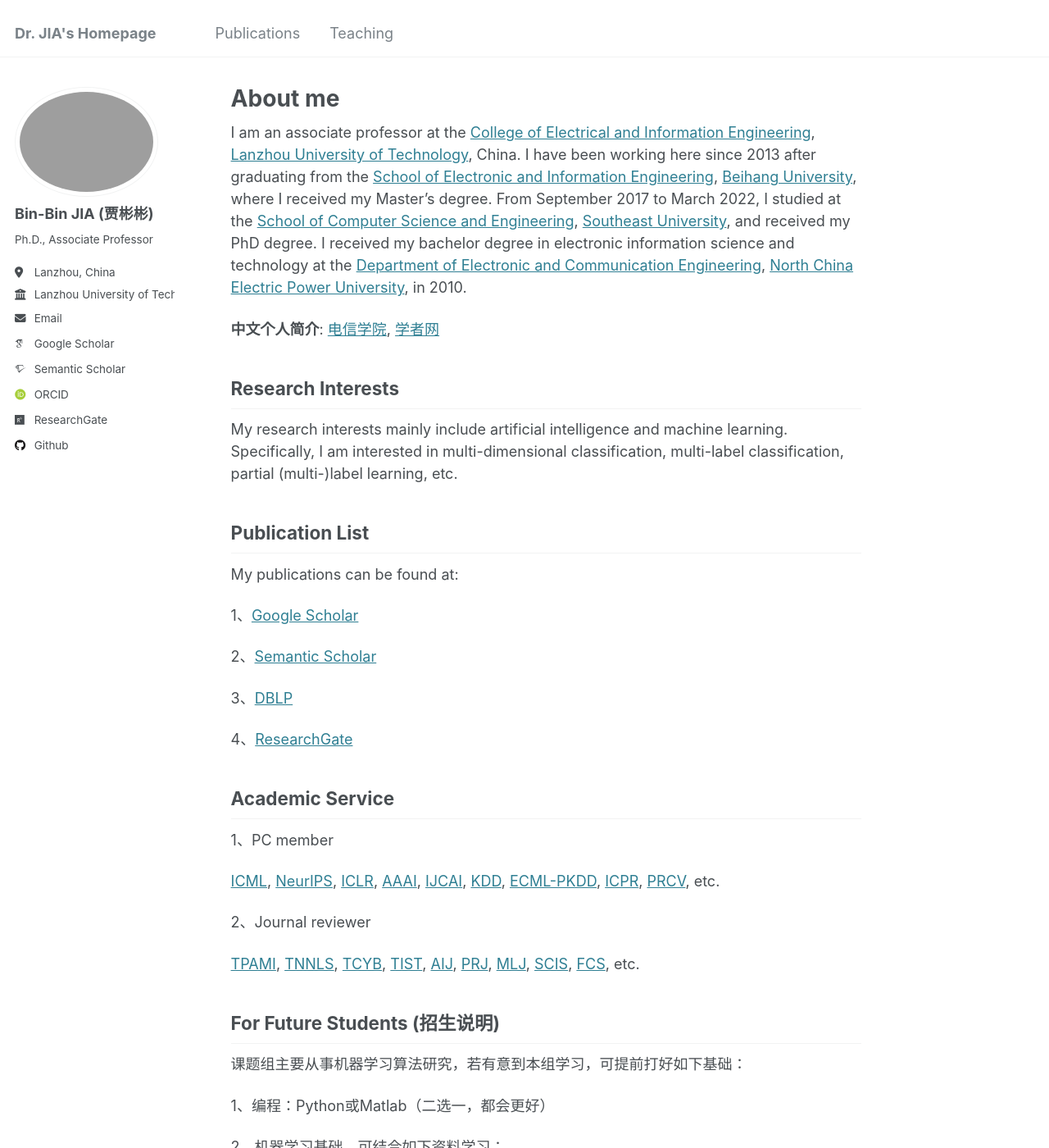
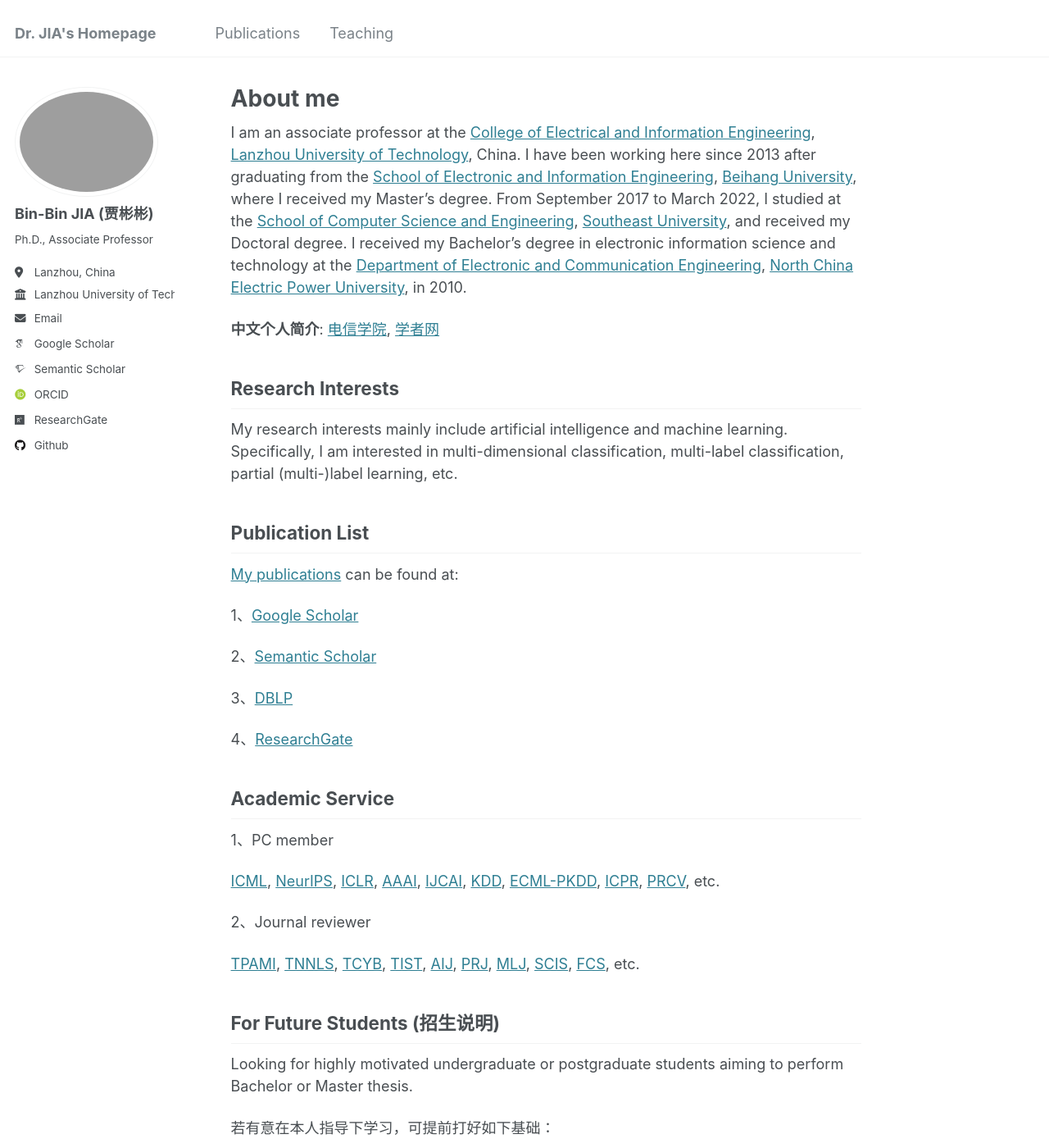
Before and after one commit to jiabinbin-ai/jiabinbin-ai.github.io, a Jekyll site: the page built from _pages/about.md, in a window 1280 px wide and 1400 px high. Shown: the whole window at 82% size. Built offline with Jekyll 4.4.1, drawn with Linux system fonts in a browser that asks for light colours; some web fonts are replaced.

Commit message:
Update about.md

```diff
--- a/_pages/about.md
+++ b/_pages/about.md
@@ -7,7 +7,7 @@ redirect_from:
   - /about.html
 ---
 
-I am an associate professor at the [College of Electrical and Information Engineering](https://dianqi.lut.edu.cn/), [Lanzhou University of Technology](https://www.lut.edu.cn/), China. I have been working here since 2013 after graduating from the [School of Electronic and Information Engineering](http://www.ee.buaa.edu.cn/), [Beihang University](https://www.buaa.edu.cn/), where I received my Master's degree. From September 2017 to March 2022, I studied at the [School of Computer Science and Engineering](https://cse.seu.edu.cn/), [Southeast University](https://www.seu.edu.cn/), and received my PhD degree. I received my bachelor degree in electronic information science and technology at the [Department of Electronic and Communication Engineering](https://dece.ncepu.edu.cn/), [North China Electric Power University](https://net.ncepu.edu.cn/), in 2010.
+I am an associate professor at the [College of Electrical and Information Engineering](https://dianqi.lut.edu.cn/), [Lanzhou University of Technology](https://www.lut.edu.cn/), China. I have been working here since 2013 after graduating from the [School of Electronic and Information Engineering](http://www.ee.buaa.edu.cn/), [Beihang University](https://www.buaa.edu.cn/), where I received my Master's degree. From September 2017 to March 2022, I studied at the [School of Computer Science and Engineering](https://cse.seu.edu.cn/), [Southeast University](https://www.seu.edu.cn/), and received my Doctoral degree. I received my Bachelor's degree in electronic information science and technology at the [Department of Electronic and Communication Engineering](https://dece.ncepu.edu.cn/), [North China Electric Power University](https://net.ncepu.edu.cn/), in 2010.
 
 
 **中文个人简介**: [电信学院](https://dianqi.lut.edu.cn/info/1151/8874.htm), [学者网](https://www.scholat.com/jiabinbin)
@@ -20,7 +20,7 @@ My research interests mainly include artificial intelligence and machine learnin
 Publication List
 ------
 
-My publications can be found at:
+[My publications](https://jiabinbin-ai.github.io/publications/) can be found at:
 
 1、[Google Scholar](https://scholar.google.com/citations?hl=en&user=ms6BTK4AAAAJ)
 
@@ -44,7 +44,9 @@ Academic Service
 For Future Students (招生说明)
 ------
 
-课题组主要从事机器学习算法研究，若有意到本组学习，可提前打好如下基础：
+Looking for highly motivated undergraduate or postgraduate students aiming to perform Bachelor or Master thesis.
+
+若有意在本人指导下学习，可提前打好如下基础：
 
 1、编程：Python或Matlab（二选一，都会更好）
 
```
